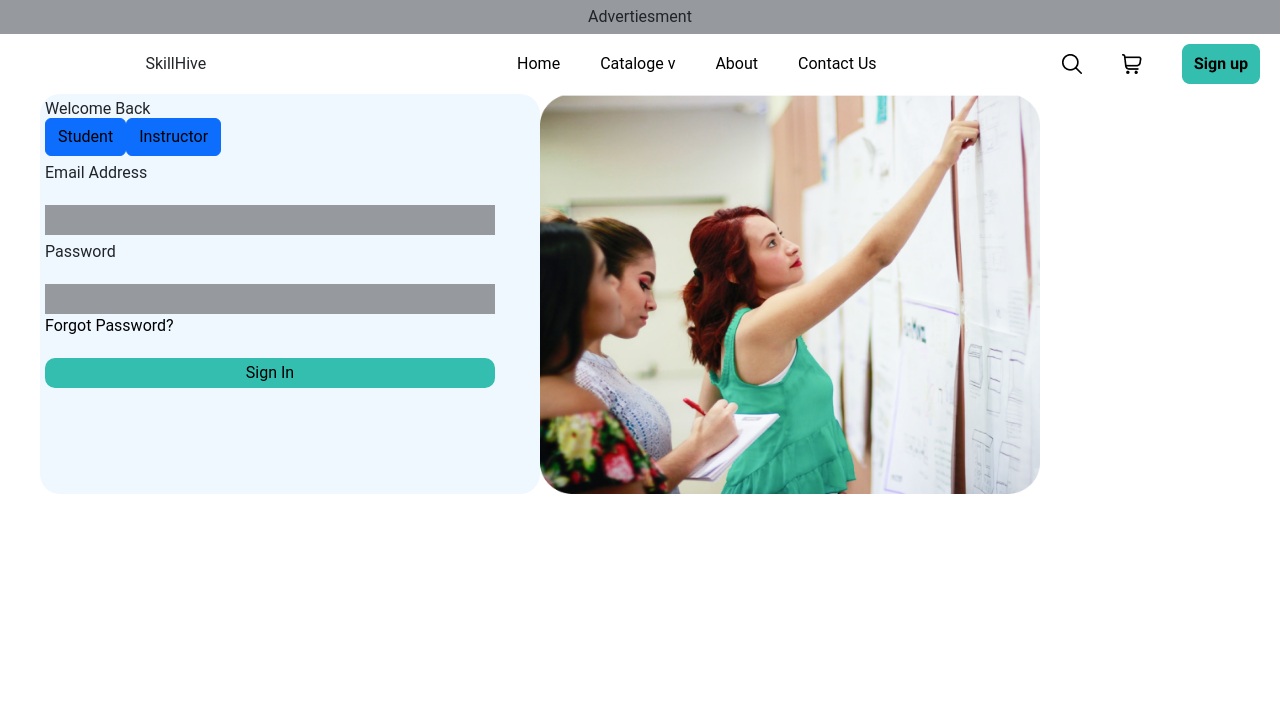
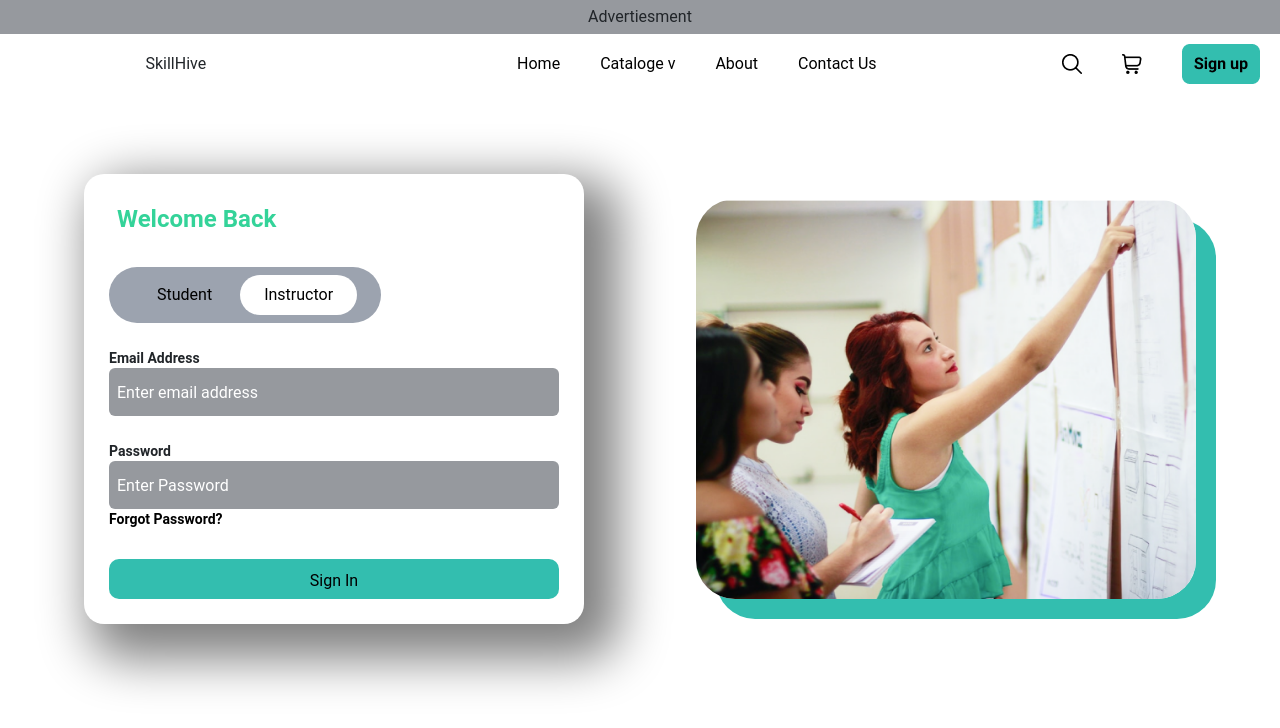
Before and after one commit to OmkarLande/EdTech, a React (Create React App) app: page /Instructorlogin in a window 1280 px wide. Shown: the top 728 px of the page. Built offline with nearby package versions, Linux system fonts and the light colour scheme.

Commit message:
login compelte & home 20

```diff
--- a/src/components/styles/Login.css
+++ b/src/components/styles/Login.css
@@ -1,26 +1,30 @@
 .login{
     display: flex;
     flex-direction: row;
-    margin: auto 40px;
 }
 .login form{
 
     display: flex;
     flex-direction: column;
     align-items: flex-start;
-    padding: 5px;
+    padding: 25px;
     width: 500px;
-    height: 400px;
-    background-color: aliceblue;
+    height: 450px;
+    background-color: rgb(255, 255, 255);
     border-radius: 20px;
+    box-shadow: 20px 20px 50px 15px grey;
+
+}
+.loginimg{
+    box-shadow: 20px 20px #33BEAF;
+    border-radius: 39px;
 }
 .login form label{
-    margin-top: 5px;
+    margin-top: 25px;
 }
 .login form input{
     width: 450px;
     height: 30px;
-    margin-top: 20px;
 }
 .login form input[type="email"], .login form input[type="password"]{
     background-color: #96999E;
@@ -39,6 +43,9 @@
     background-color: #33BEAF;
     color: black;
     border-radius: 10px;
+    padding: 10px;
+    height: 40px;
+    margin-top: 30px;
 }
 
 .login .carousal{
--- a/src/pages/Instructorlogin.jsx
+++ b/src/pages/Instructorlogin.jsx
@@ -1,32 +1,31 @@
 import React from "react";
 import {  NavLink } from "react-router-dom";
-import Button from "react-bootstrap/Button";
 import instructorimg from "../assests/images/instructorimg.png";
 
 function instructourlogin() {
   return (
     <>
-      <div className="login">
-        <form action="" method="post">
-          <h1>Welcome Back</h1>
-          <div className="logbuttons">
-            <Button variant="primary">
+      <div className="login flex justify-center space-x-28 items-center mt-20">
+        <form action="" className="" method="post">
+          <h1 className="font-lora text-2xl font-bold text-emerald-400 w-444px h-38px mt-1 ml-2 mb-3">Welcome Back</h1>
+          <div className="logbuttons logbuttons flex flex-row items-start p-2 px-4 gap-1 w-220px h-44px bg-gray-400 rounded-full mt-3">
+            <button variant="primary" className="flex flex-row items-center px-6 py-18 gap-10 w-30 h-10 ">
               <NavLink to="/">Student</NavLink>
-            </Button>
-            <Button variant="primary" >
+            </button>
+            <button variant="primary" className="flex flex-row items-center px-6 py-18 gap-10 w-30 h-10 rounded-full bg-white text-emerald-400 " >
              <NavLink to='/Instructorlogin'>Instructor</NavLink>
-            </Button>
+            </button>
           </div>
-          <label htmlFor="email-input">Email Address</label>
-          <input type="email" name="email-input" id="email-input" />
+          <label htmlFor="email-input" className="text-sm font-semibold">Email Address</label>
+          <input type="email" name="email-input" id="email-input" placeholder="Enter email address" className="placeholder:text-white p-2 py-4 rounded-md"/>
 
-          <label htmlFor="password">Password</label>
-          <input type="password" id="password" />
-          <a href="">Forgot Password?</a>
+          <label htmlFor="password" className="text-sm font-semibold">Password</label>
+          <input type="password" id="password" placeholder="Enter Password" className="placeholder:text-white p-2 py-4 rounded-md"/>
+          <a href="" className="text-sm font-semibold">Forgot Password?</a>
           <input type="submit" value="Sign In" />
         </form>
         <div className="carousal">
-          <img src={instructorimg} alt="" />
+          <img src={instructorimg} alt="" className="loginimg"/>
         </div>
       </div>
     </>
--- a/src/pages/Login.jsx
+++ b/src/pages/Login.jsx
@@ -2,34 +2,32 @@ import { React } from "react";
 import {  NavLink } from "react-router-dom";
 import loginImage from "../../src/assests/images/login.png";
 import "../components/styles/Login.css";
-import Button from "react-bootstrap/Button";
 import Instructorlogin from './Instructorlogin';
 
 export default function Login() {
 
   return (
     <>
-      <div className="login">
-        <form action="" method="post">
-          <h1>Welcome Back</h1>
-          <div className="logbuttons">
-            <Button variant="primary">
+      <div className="login flex justify-center space-x-28 items-center mt-20">
+        <form action=""  method="post">
+          <h1 className="font-lora text-2xl font-bold text-emerald-400 w-444px h-38px mt-1 ml-2 mb-3">Welcome Back</h1>
+          <div className="logbuttons flex flex-row items-start p-2 px-4 gap-1 w-220px h-44px bg-gray-400 rounded-full mt-3" >
+            <button variant="primary" className="flex flex-row items-center px-6 py-18 gap-10 w-30 h-10 rounded-full bg-white "  >
               <NavLink to="/">Student</NavLink>
-            </Button>
-            <Button variant="primary" >
+            </button>
+            <button variant="primary" className="text-white flex flex-row items-center px-6 py-18 gap-10 w-30 h-10" >
              <NavLink to='/Instructorlogin'>Instructor</NavLink>
-            </Button>
+            </button>
           </div>
-          <label htmlFor="email-input">Email Address</label>
-          <input type="email" name="email-input" id="email-input" />
-
-          <label htmlFor="password">Password</label>
-          <input type="password" id="password" />
-          <a href="">Forgot Password?</a>
+          <label htmlFor="email-input" className="text-sm font-semibold" >Email Address</label>
+          <input type="email" name="email-input" id="email-input" placeholder="Enter email address" className="placeholder:text-white p-2 py-4 rounded-md"/>
+          <label htmlFor="password" className="text-sm font-semibold">Password</label>
+          <input type="password" id="password" placeholder="Enter Password" className="placeholder:text-white p-2 py-4 rounded-md"/>
+          <a href="" className="text-sm font-semibold">Forgot Password?</a>
           <input type="submit" value="Sign In" />
         </form>
         <div className="carousal">
-          <img src={loginImage} alt="" />
+          <img src={loginImage} alt="" className="loginimg" />
         </div>
       </div>
     </>
```
